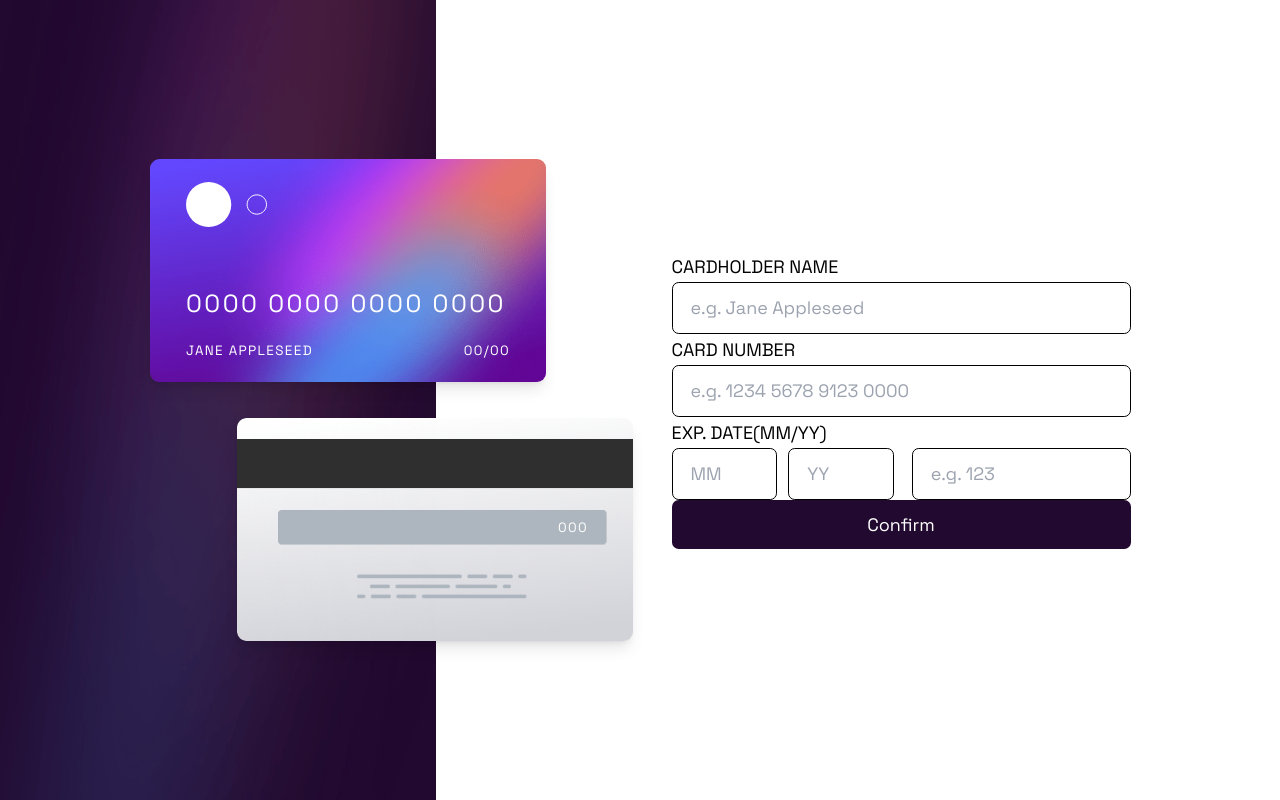
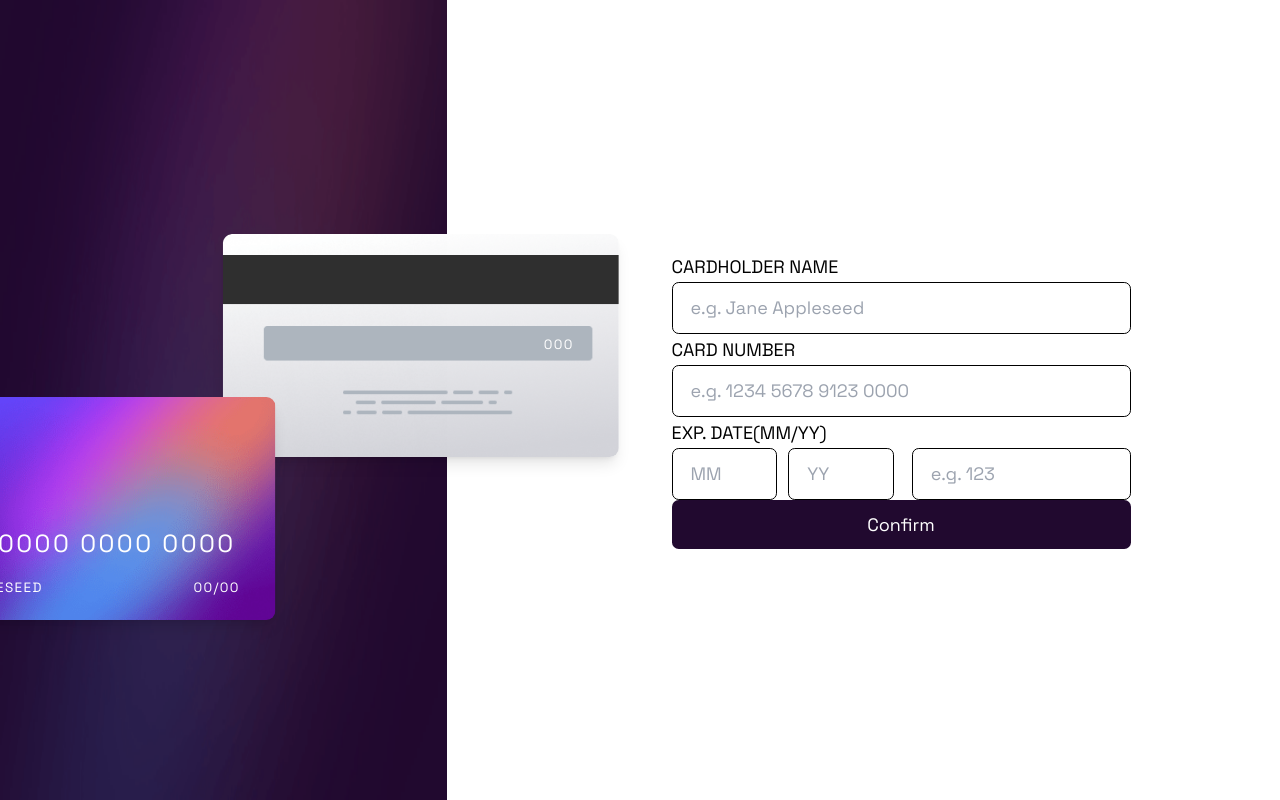
Before and after one commit to soewaiyanag/interactive-card-details-form, a React (Vite) app: page / in a window 1280 px wide. Built offline with nearby package versions, Linux system fonts and the light colour scheme.

Commit message:
use grid to overlap two cards instead of absolute position

```diff
--- a/src/components/CreditCard/CreditCardFront.jsx
+++ b/src/components/CreditCard/CreditCardFront.jsx
@@ -5,7 +5,7 @@ import ExpDate from "@/components/CreditCardForm/ExpDate";
 
 const CreditCardFront = () => {
   return (
-    <div className="card bg-card-front flex flex-col">
+    <div className="card bg-card-front flex flex-col relative">
       <img className="w-12 xs:w-16 sm:w-18" src={cardLogo} alt="card-logo" />
       <CardNumber />
       <div className="flex justify-between">
--- a/src/components/MainBackground/MainBackground.jsx
+++ b/src/components/MainBackground/MainBackground.jsx
@@ -9,7 +9,7 @@ const MainBackground = () => {
       <source media="(min-width: 1280px)" srcSet={bg_main_desktop} />
       <img
         src={bg_main_desktop}
-        className="w-screen h-64 xs:h-72 xl:w-[calc(20vw+10rem)] xl:min-h-screen"
+        className="w-screen h-64 xs:h-72 xl:w-[calc(30vw+3.5rem)] xl:min-h-screen"
       />
     </picture>
   );
--- a/src/components/Sections/FirstSection.jsx
+++ b/src/components/Sections/FirstSection.jsx
@@ -2,21 +2,21 @@ import CreditCardFront from "@/components/CreditCard/CreditCardFront";
 import CreditCardBack from "@/components/CreditCard/CreditCardBack";
 import clsx from "clsx";
 
-const mobileCardFrontPosition = "left-4 top-1/2";
-const mobileCardBackPosition = "right-5 top-7";
-
 const FirstSection = () => {
   return (
-    <div className={clsx("relative h-72", "xl:h-full")}>
+    <div className={clsx("relative h-72 xl:h-full")}>
       <div
         className={clsx(
-          "xl:relative xl:grid xl:gap-8 xl:content-center xl:min-h-full"
+          "mt-6 grid grid-cols-7 grid-rows-[105px_auto]",
+          "xs:grid-cols-5 xs:grid-rows-[127px_auto]",
+          "xl:relative xl:gap-8 xl:content-center xl:min-h-full"
         )}
       >
         <div
           className={clsx(
-            mobileCardFrontPosition,
-            "absolute z-10 w-fit",
+            "z-10",
+            "col-start-1 col-end-7 row-start-2",
+            "xs:row-start-2 xs:col-end-4",
             "xl:relative xl:translate-x-1/4 xl:top-0 xl:left-[calc(100%-calc(20vw+18rem))]"
           )}
         >
@@ -24,8 +24,8 @@ const FirstSection = () => {
         </div>
         <div
           className={clsx(
-            mobileCardBackPosition,
-            "absolute w-fit",
+            "col-start-2 col-end-8 row-start-1",
+            "xs:col-start-3 xs:row-start-1 xs:col-end-6",
             "xl:relative xl:translate-x-1/3 xl:top-0 xl:left-[calc(100%-calc(20vw+15rem))]"
           )}
         >
--- a/src/features/cardNumber/CardNumber.jsx
+++ b/src/features/cardNumber/CardNumber.jsx
@@ -11,7 +11,7 @@ const CardNumber = () => {
   return (
     <span
       className={clsx(
-        "font-light text-[1.075rem] xs:text-[1.3rem] sm:text-[1.375rem] text-white",
+        "font-light text-sm xs:text-base sm:text-[1.375rem] text-white",
         "tracking-widest mt-auto mb-5"
       )}
     >
--- a/src/style.css
+++ b/src/style.css
@@ -28,12 +28,12 @@
   }
 
   .card {
-    @apply w-72 xs:w-84 sm:w-88 aspect-video rounded-lg
+    @apply w-full sm:w-88 aspect-video rounded-lg
             bg-cover px-8 py-5 shadow-lg;
   }
 
   .card-small-text {
-    @apply text-white text-xs tracking-widest;
+    @apply text-white tracking-widest text-xs;
   }
 
   .container-fluid {
--- a/tailwind.config.js
+++ b/tailwind.config.js
@@ -7,7 +7,7 @@ export default {
   content: ["./index.html", "./src/**/*.{js,ts,jsx,tsx}"],
   theme: {
     screens: {
-      xs: "445px",
+      xs: "458px",
       ...defaultTheme.screens,
     },
     extend: {
```
